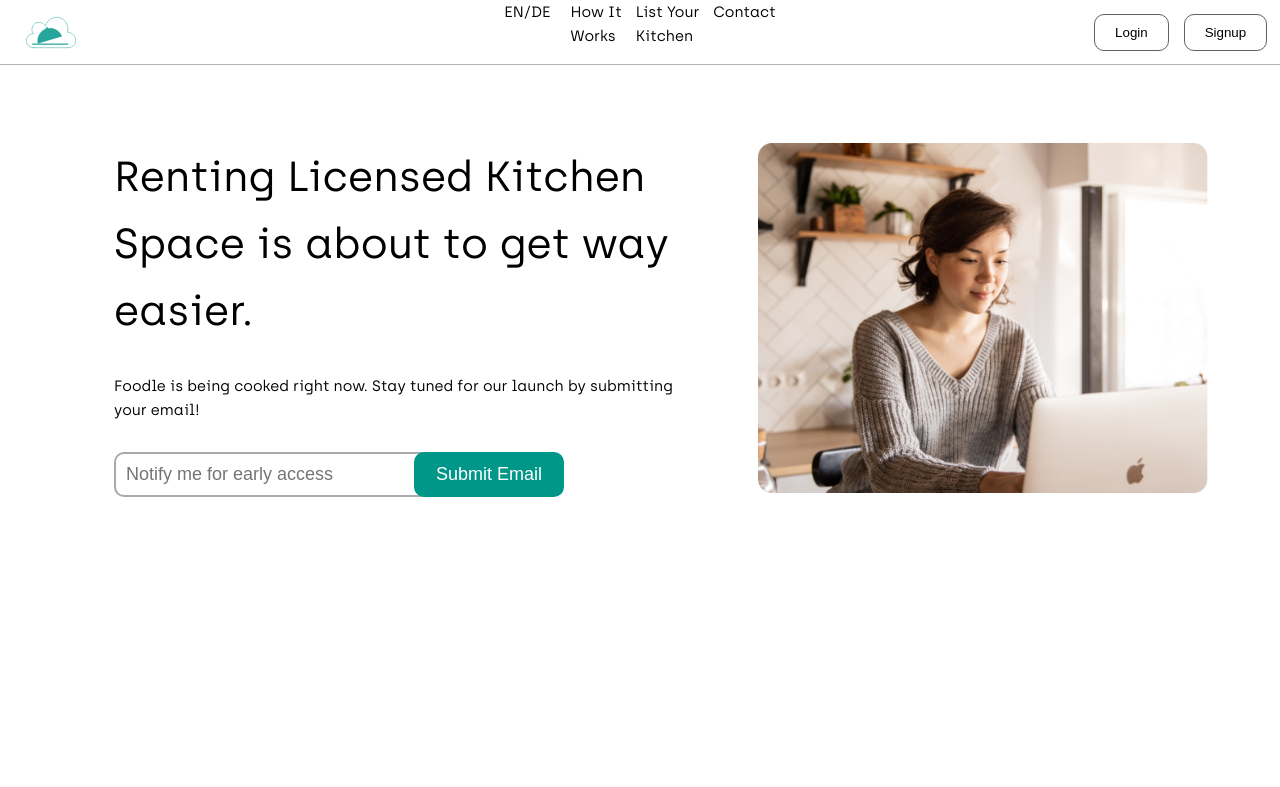
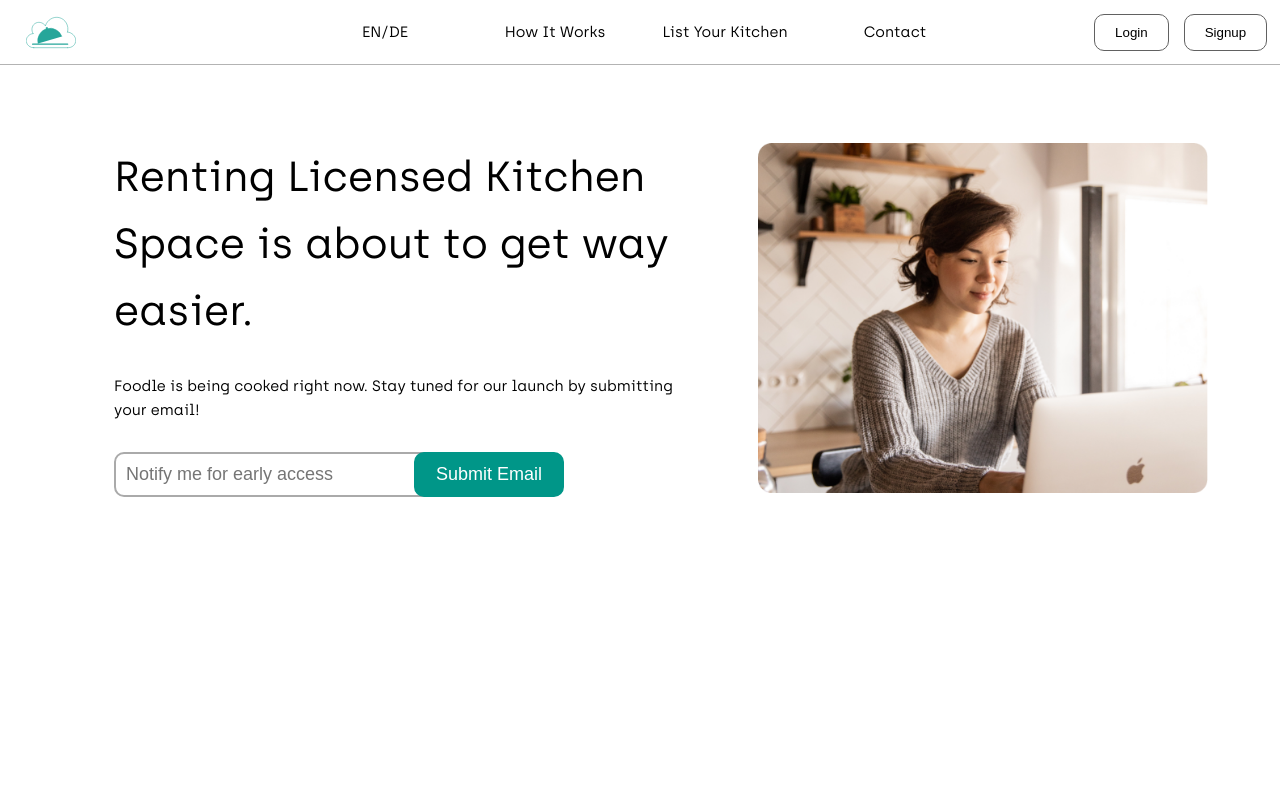
Before and after one commit to FoodleBerlin/foodle, a Next.js app: page / in a window 1280 px wide. Shown: the top 787 px of the page. Built offline with nearby package versions, Linux system fonts and the light colour scheme; a small style sheet from the web is missing.

Commit message:
feat: Added flex utility class

```diff
--- a/components/Layout/Tab.tsx
+++ b/components/Layout/Tab.tsx
@@ -10,7 +10,7 @@ interface TabProps {
 const Tab = (props: TabProps) => (
   <div className={styles["navbar__menu--item"]}>
     <Link href={props.href || "/"}>
-      <a className={styles["navbar__menu--link"]}>
+      <a className={styles["navbar__menu--link"] + " flex-center"}>
         <span className={styles["navbar__menu--underline"]}>{props.title}</span>
       </a>
     </Link>
```
